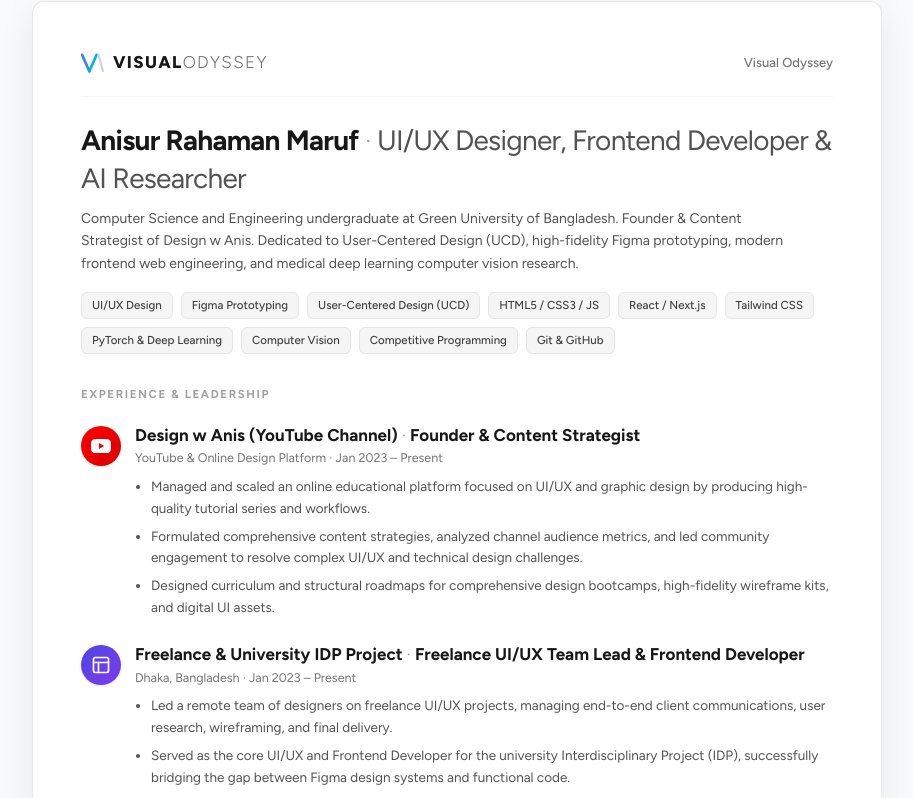
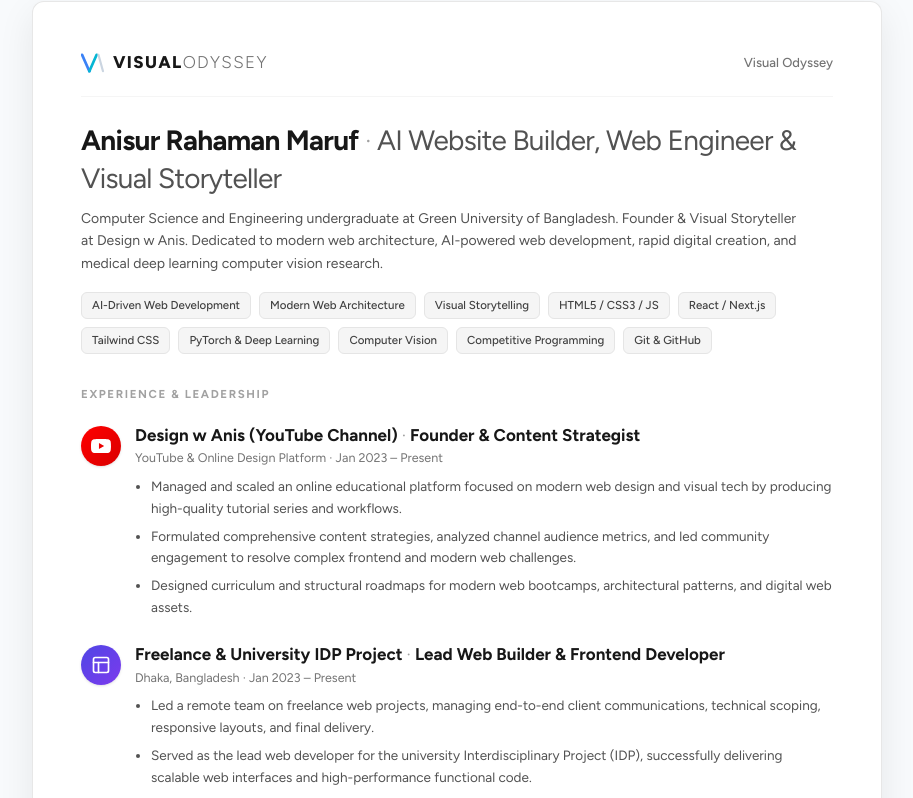
Before and after one commit to maruf320101/Visual-odyssey, a Next.js app: page /resume in a window 1280 px wide. Shown: the part 200-998 px from the top of the page, without its empty margins (183-1096 px from the left). Built offline with nearby package versions, Linux system fonts and the light colour scheme.

Commit message:
Remove all em-dashes, remove UI/UX and Figma references, rebrand to AI Website Builder across site

```diff
--- a/app/layout.tsx
+++ b/app/layout.tsx
@@ -11,7 +11,7 @@ export const viewport: Viewport = {
 export const metadata: Metadata = {
   title: "Visual Odyssey · Anisur Rahaman Maruf",
   description:
-    "Visual Odyssey — Portfolio of Anisur Rahaman Maruf, AI Product Builder & Visual Storyteller.",
+    "Visual Odyssey · Portfolio of Anisur Rahaman Maruf, AI Website Builder & Visual Storyteller.",
   icons: {
     icon: [
       { url: "/icon.svg", type: "image/svg+xml" },
@@ -25,7 +25,7 @@ export const metadata: Metadata = {
   openGraph: {
     title: "Visual Odyssey · Anisur Rahaman Maruf",
     description:
-      "Visual Odyssey — Portfolio of Anisur Rahaman Maruf, AI Product Builder & Visual Storyteller.",
+      "Visual Odyssey · Portfolio of Anisur Rahaman Maruf, AI Website Builder & Visual Storyteller.",
     type: "website",
   },
   twitter: {
--- a/app/resume/page.tsx
+++ b/app/resume/page.tsx
@@ -60,18 +60,18 @@ export default function ResumePage() {
                 <h1 className="text-[24px] sm:text-[28px] font-bold tracking-tight text-neutral-900 leading-snug">
                   Anisur Rahaman Maruf{" "}
                   <span className="text-neutral-400 font-light">·</span>{" "}
-                  <span className="text-neutral-600 font-normal">UI/UX Designer, Frontend Developer &amp; AI Researcher</span>
+                  <span className="text-neutral-600 font-normal">AI Website Builder, Web Engineer &amp; Visual Storyteller</span>
                 </h1>
                 <p className="mt-2.5 text-[14px] leading-relaxed text-neutral-600 max-w-[720px]">
-                  Computer Science and Engineering undergraduate at Green University of Bangladesh. Founder &amp; Content Strategist of Design w Anis. Dedicated to User-Centered Design (UCD), high-fidelity Figma prototyping, modern frontend web engineering, and medical deep learning computer vision research.
+                  Computer Science and Engineering undergraduate at Green University of Bangladesh. Founder &amp; Visual Storyteller at Design w Anis. Dedicated to modern web architecture, AI-powered web development, rapid digital creation, and medical deep learning computer vision research.
                 </p>
 
                 {/* Skill tag pills from authentic PDF */}
                 <div className="flex flex-wrap gap-2 mt-4">
                   {[
-                    "UI/UX Design",
-                    "Figma Prototyping",
-                    "User-Centered Design (UCD)",
+                    "AI-Driven Web Development",
+                    "Modern Web Architecture",
+                    "Visual Storytelling",
                     "HTML5 / CSS3 / JS",
                     "React / Next.js",
                     "Tailwind CSS",
@@ -116,19 +116,19 @@ export default function ResumePage() {
                       </p>
                       <ul className="list-disc list-outside ml-4 space-y-1.5 text-[13.5px] leading-relaxed text-neutral-600">
                         <li>
-                          Managed and scaled an online educational platform focused on UI/UX and graphic design by producing high-quality tutorial series and workflows.
+                          Managed and scaled an online educational platform focused on modern web design and visual tech by producing high-quality tutorial series and workflows.
                         </li>
                         <li>
-                          Formulated comprehensive content strategies, analyzed channel audience metrics, and led community engagement to resolve complex UI/UX and technical design challenges.
+                          Formulated comprehensive content strategies, analyzed channel audience metrics, and led community engagement to resolve complex frontend and modern web challenges.
                         </li>
                         <li>
-                          Designed curriculum and structural roadmaps for comprehensive design bootcamps, high-fidelity wireframe kits, and digital UI assets.
+                          Designed curriculum and structural roadmaps for modern web bootcamps, architectural patterns, and digital web assets.
                         </li>
                       </ul>
                     </div>
                   </div>
 
-                  {/* Job 2: Freelance UI/UX & IDP */}
+                  {/* Job 2: Freelance Web & IDP */}
                   <div className="flex items-start gap-3.5">
                     <div
                       className="w-10 h-10 rounded-full flex items-center justify-center text-white shrink-0 mt-0.5 shadow-sm"
@@ -142,17 +142,17 @@ export default function ResumePage() {
                     </div>
                     <div>
                       <h3 className="text-[17px] font-bold text-neutral-900 leading-snug">
-                        Freelance &amp; University IDP Project <span className="font-normal text-neutral-400">·</span> Freelance UI/UX Team Lead &amp; Frontend Developer
+                        Freelance &amp; University IDP Project <span className="font-normal text-neutral-400">·</span> Lead Web Builder &amp; Frontend Developer
                       </h3>
                       <p className="text-[12.5px] text-neutral-500 mt-0.5 mb-2">
                         Dhaka, Bangladesh · Jan 2023 – Present
                       </p>
                       <ul className="list-disc list-outside ml-4 space-y-1.5 text-[13.5px] leading-relaxed text-neutral-600">
                         <li>
-                          Led a remote team of designers on freelance UI/UX projects, managing end-to-end client communications, user research, wireframing, and final delivery.
+                          Led a remote team on freelance web projects, managing end-to-end client communications, technical scoping, responsive layouts, and final delivery.
                         </li>
                         <li>
-                          Served as the core UI/UX and Frontend Developer for the university Interdisciplinary Project (IDP), successfully bridging the gap between Figma design systems and functional code.
+                          Served as the lead web developer for the university Interdisciplinary Project (IDP), successfully delivering scalable web interfaces and high-performance functional code.
                         </li>
                         <li>
                           Collaborated with cross-functional team members to implement clean, responsive, and accessible user interfaces using modern frontend technologies.
@@ -277,7 +277,7 @@ export default function ResumePage() {
                     <h4 className="font-bold text-neutral-900">Web Development &amp; Engineering</h4>
                     <p className="text-[11.5px] text-neutral-500 mb-1">Personal &amp; Academic · Jan 2025 – Mar 2026</p>
                     <p className="text-neutral-600 leading-relaxed text-[12.5px]">
-                      Engineered responsive web applications translating Figma wireframes into pixel-perfect production code with HTML5, CSS3, JavaScript, and Git version control.
+                      Engineered responsive web applications with modern architecture, translating visual concepts into pixel-perfect production code with HTML5, CSS3, JavaScript, Next.js, and Git.
                     </p>
                   </div>
                 </div>
@@ -314,7 +314,7 @@ export default function ResumePage() {
                 </p>
                 <div className="text-[12px] text-neutral-600 space-y-1.5 leading-relaxed">
                   <p>
-                    <strong className="text-neutral-900">Design &amp; Prototyping:</strong> UI/UX Design, High-Fidelity Wireframing, Interactive Prototyping, User-Centered Design (UCD), Figma, Design Systems.
+                    <strong className="text-neutral-900">AI &amp; Web Building:</strong> AI-Powered Web Development, Modern Web Architecture, Visual Storytelling, Responsive Systems, Performance Optimization.
                   </p>
                   <p>
                     <strong className="text-neutral-900">Web &amp; Databases:</strong> HTML5, CSS3, JavaScript, MySQL, MySQL Workbench, React, Next.js, Tailwind CSS, Responsive Web.
--- a/app/work/[slug]/page.tsx
+++ b/app/work/[slug]/page.tsx
@@ -895,7 +895,7 @@ export default async function CaseStudyPage({ params }: { params: Promise<{ slug
             >
               Work
             </Link>
-            {/* Close Button (✕) — Returns back to Selected Work grid */}
+            {/* Close Button (✕): Returns back to Selected Work grid */}
             <Link
               href="/#work"
               className="w-9 h-9 rounded-full bg-neutral-100 hover:bg-neutral-200 flex items-center justify-center text-neutral-600 hover:text-neutral-900 transition-colors ml-2"
--- a/components/AboutSection.tsx
+++ b/components/AboutSection.tsx
@@ -58,7 +58,7 @@ function Lightbox({
       transition={{ duration: 0.25 }}
       onClick={onClose}
     >
-      {/* Close button — rounded-xl box, larger */}
+      {/* Close button: rounded-xl box */}
       <button
         onClick={onClose}
         className={`absolute top-5 right-5 sm:top-7 sm:right-7 z-20 w-11 h-11 sm:w-12 sm:h-12 rounded-xl flex items-center justify-center transition-all duration-200 hover:scale-105 active:scale-95 cursor-pointer shadow-sm ${
@@ -71,7 +71,7 @@ function Lightbox({
         <X size={22} strokeWidth={2.2} />
       </button>
 
-      {/* Prev button — clean large chevron, NO circle background */}
+      {/* Prev button */}
       <button
         onClick={(e) => { e.stopPropagation(); prev(); }}
         className={`absolute left-2 sm:left-6 top-1/2 -translate-y-1/2 z-20 transition-all duration-200 hover:scale-115 active:scale-90 cursor-pointer p-2 flex items-center justify-center ${
@@ -84,7 +84,7 @@ function Lightbox({
         <ChevronLeft size={44} strokeWidth={1.8} />
       </button>
 
-      {/* Next button — clean large chevron, NO circle background */}
+      {/* Next button */}
       <button
         onClick={(e) => { e.stopPropagation(); next(); }}
         className={`absolute right-2 sm:right-6 top-1/2 -translate-y-1/2 z-20 transition-all duration-200 hover:scale-115 active:scale-90 cursor-pointer p-2 flex items-center justify-center ${
--- a/components/ExperienceSection.tsx
+++ b/components/ExperienceSection.tsx
@@ -21,21 +21,17 @@ function ExperienceAvatar({ type }: { type: string }) {
               <path d="M23.498 6.186a3.016 3.016 0 0 0-2.122-2.136C19.505 3.545 12 3.545 12 3.545s-7.505 0-9.377.505A3.017 3.017 0 0 0 .502 6.186C0 8.07 0 12 0 12s0 3.93.502 5.814a3.016 3.016 0 0 0 2.122 2.136c1.871.505 9.376.505 9.376.505s7.505 0 9.377-.505a3.015 3.015 0 0 0 2.122-2.136C24 15.93 24 12 24 12s0-3.93-.502-5.814zM9.545 15.568V8.432L15.818 12l-6.273 3.568z" />
             </svg>
           </div>
-          {/* Overlapping Sub-Badge: Figma */}
+          {/* Overlapping Sub-Badge: Creative */}
           <div
-            className="absolute -bottom-1 -right-1 w-[22px] h-[22px] sm:w-[24px] sm:h-[24px] rounded-full flex items-center justify-center shadow-md"
+            className="absolute -bottom-1 -right-1 w-[22px] h-[22px] sm:w-[24px] sm:h-[24px] rounded-full flex items-center justify-center shadow-md text-amber-400"
             style={{
               background: "#18181B",
               border: "2.5px solid var(--bg)",
             }}
-            title="Figma UI/UX"
+            title="Visual Storytelling"
           >
-            <svg className="w-3 h-3 fill-none stroke-purple-400" viewBox="0 0 24 24" strokeWidth="2.4" strokeLinecap="round" strokeLinejoin="round">
-              <path d="M5 5.5A3.5 3.5 0 0 1 8.5 2H12v7H8.5A3.5 3.5 0 0 1 5 5.5z"/>
-              <path d="M12 2h3.5a3.5 3.5 0 1 1 0 7H12V2z"/>
-              <path d="M12 12.5a3.5 3.5 0 1 1 7 0 3.5 3.5 0 1 1-7 0z"/>
-              <path d="M5 19.5A3.5 3.5 0 0 1 8.5 16H12v3.5a3.5 3.5 0 1 1-7 0z"/>
-              <path d="M5 12.5A3.5 3.5 0 0 1 8.5 9H12v7H8.5A3.5 3.5 0 0 1 5 12.5z"/>
+            <svg className="w-3 h-3 fill-current" viewBox="0 0 24 24">
+              <path d="M12 2l2.4 7.4h7.6l-6.2 4.5 2.4 7.4-6.2-4.5-6.2 4.5 2.4-7.4-6.2-4.5h7.6z"/>
             </svg>
           </div>
         </div>
@@ -43,13 +39,14 @@ function ExperienceAvatar({ type }: { type: string }) {
 
     case "freelance":
     case "uiux":
+    case "web":
       return (
         <div className="relative shrink-0 mt-0.5 sm:mt-1">
-          {/* Main Disc: UI/UX Frame */}
+          {/* Main Disc: Modern Web Architecture */}
           <div
             className="w-[50px] h-[50px] sm:w-[56px] sm:h-[56px] rounded-full flex items-center justify-center text-white shadow-sm ring-1 ring-black/5 dark:ring-white/10"
             style={{ background: "linear-gradient(135deg, #4F46E5 0%, #7C3AED 100%)" }}
-            title="UI/UX Design Systems"
+            title="Modern Web Systems"
           >
             <svg className="w-6 h-6 fill-none stroke-current" viewBox="0 0 24 24" strokeWidth="2" strokeLinecap="round" strokeLinejoin="round">
               <rect x="3" y="3" width="18" height="18" rx="2" />
--- a/components/Header.tsx
+++ b/components/Header.tsx
@@ -76,7 +76,7 @@ export default function Header() {
   return (
     <header className="absolute top-0 left-0 right-0 z-50 flex justify-center px-2.5 sm:px-6 lg:px-8 pt-3 sm:pt-5">
       <div className="w-full max-w-[1450px] flex items-center justify-between gap-2 sm:gap-4">
-        {/* Main Nav Pill — Refined, sleek, luxurious */}
+        {/* Main Nav Pill: Refined, sleek, luxurious */}
         <nav
           className="flex-1 min-w-0 flex items-center justify-between px-3 sm:px-8 h-[46px] sm:h-[74px] rounded-[50px] transition-all duration-150"
           style={{
--- a/lib/content.ts
+++ b/lib/content.ts
@@ -14,19 +14,19 @@ export const HERO = {
 
 export const AI_SECTION = {
   eyebrow: "Method",
-  title: "Co-piloting with AI to ship at 10x speed.",
+  title: "Building modern websites with AI at 10x speed.",
   points: [
     {
-      title: "Natural prompt-to-code fluency",
-      body: "I work with AI models effortlessly—translating complex product requirements into clean architecture, robust logic, and interactive UI in real time.",
+      title: "Natural prompt to code fluency",
+      body: "I collaborate with AI models effortlessly, turning complex vision into clean architecture, robust APIs, and modern responsive websites in real time.",
     },
     {
-      title: "Figma to live Next.js at warp speed",
-      body: "I pair design systems with agentic workflows to turn mockups into production-ready code, eliminating weeks of boilerplate without losing precision.",
+      title: "Concept to live web apps at warp speed",
+      body: "I leverage agentic workflows to build full-stack websites from idea to deployment, eliminating weeks of repetitive boilerplate while ensuring modern web standards.",
     },
     {
-      title: "Human taste sets the standard",
-      body: "AI delivers unprecedented speed, but human intuition defines the soul. I direct the vision, critique details, and polish micro-interactions to perfection.",
+      title: "Human vision shapes the future",
+      body: "AI brings unprecedented speed and intelligence, while human creativity defines the purpose. I direct the architecture, engineer the details, and craft digital experiences built for tomorrow.",
     },
   ],
 };
@@ -73,22 +73,22 @@ export const EXPERIENCE = [
     period: "2023 – Present",
     role: "Founder & Content Strategist",
     company: "Design w Anis (YouTube)",
-    logos: ["youtube", "figma"],
+    logos: ["youtube", "code"],
     bullets: [
-      "Founded and scaled an online design education platform focused on UI/UX, interaction design, and modern Figma workflows for a growing digital audience.",
-      "Formulated comprehensive content strategies, analyzed channel audience metrics, and led active community engagement to resolve complex UI/UX and technical design challenges.",
-      "Architected structural roadmaps and curricula for design bootcamps, producing reusable design systems, high-fidelity wireframe kits, and digital assets.",
+      "Founded and scaled an online educational platform focused on modern web workflows, visual content, and creative technologies for a growing digital audience.",
+      "Formulated comprehensive content strategies, analyzed channel audience metrics, and led active community engagement to resolve complex web engineering and creative challenges.",
+      "Architected structural roadmaps and curricula for technical bootcamps, producing reusable design systems, component kits, and digital web assets.",
     ],
   },
   {
-    logoType: "uiux",
+    logoType: "code",
     period: "2023 – Present",
-    role: "Freelance UI/UX Team Lead & Frontend Developer",
+    role: "Freelance AI Web Developer & Frontend Engineer",
     company: "Freelance & University IDP",
-    logos: ["uiux", "code"],
+    logos: ["code", "ai"],
     bullets: [
-      "Led a remote team of designers across diverse freelance UI/UX projects, managing end-to-end client communications, user research, wireframing, and final design delivery.",
-      "Served as the core UI/UX and Frontend Developer for the University Interdisciplinary Project (IDP), successfully bridging the gap between Figma design systems and functional production code.",
+      "Led a remote team across diverse web development projects, managing end-to-end client communications, technical specifications, and final web delivery.",
+      "Served as the core Frontend Developer for the University Interdisciplinary Project (IDP), successfully turning conceptual architectures into functional production code.",
       "Engineered clean, responsive, and accessible user interfaces utilizing modern frontend technologies (HTML5, CSS3, JavaScript, Tailwind CSS).",
     ],
   },
--- a/lib/projects.ts
+++ b/lib/projects.ts
@@ -103,13 +103,13 @@ export const PROJECTS: ProjectItem[] = [
     ],
   },
 
-  // ─── Project 2: NextAdmin — Enterprise SaaS & Analytics Dashboard ───
+  // ─── Project 2: NextAdmin: Enterprise SaaS & Analytics Dashboard ───
   {
     id: "next-admin",
     slug: "next-admin",
     index: "02",
     company: "NextAdmin",
-    title: "NextAdmin — Enterprise SaaS Dashboard",
+    title: "NextAdmin: Enterprise SaaS Dashboard",
     blurb: "Full-stack SaaS analytics dashboard with interactive charts, financial KPIs, user tables, and dark mode.",
     heroSubtitle: "Next.js 15, TypeScript, Tailwind CSS, ApexCharts, real-time metrics, and customizable admin portal layouts.",
     liveUrl: "https://demo.nextadmin.co",
@@ -161,13 +161,13 @@ export const PROJECTS: ProjectItem[] = [
     ],
   },
 
-  // ─── Project 3: Midday — Modern Financial OS & Invoicing ───
+  // ─── Project 3: Midday: Modern Financial OS & Invoicing ───
   {
     id: "midday-finance",
     slug: "midday-finance",
     index: "03",
     company: "Midday.ai",
-    title: "Midday — Financial OS & Invoicing",
+    title: "Midday: Financial OS & Invoicing",
     blurb: "All-in-one business finance engine with automated invoicing, profit & loss analytics, and glassmorphism UI.",
     heroSubtitle: "Next.js, Supabase, Tailwind CSS, Server Actions, financial APIs, and ultra-smooth financial micro-interactions.",
     liveUrl: "https://midday.ai",
@@ -219,13 +219,13 @@ export const PROJECTS: ProjectItem[] = [
     ],
   },
 
-  // ─── Project 4: Dub.co — Marketing Analytics & Link Infrastructure ───
+  // ─── Project 4: Dub.co: Marketing Analytics & Link Infrastructure ───
   {
     id: "dub-analytics",
     slug: "dub-analytics",
     index: "04",
     company: "Dub.co",
-    title: "Dub.co — Marketing Analytics Platform",
+    title: "Dub.co: Marketing Analytics Platform",
     blurb: "Real-time link management platform with geographic conversion tracking, custom domains, and QR engine.",
     heroSubtitle: "Next.js, Upstash Redis, Framer Motion, geographic map tracking, and sub-millisecond click analytics.",
     liveUrl: "https://dub.co",
@@ -277,13 +277,13 @@ export const PROJECTS: ProjectItem[] = [
     ],
   },
 
-  // ─── Project 5: Cal.com — Interactive Scheduling & Booking Platform ───
+  // ─── Project 5: Cal.com: Interactive Scheduling & Booking Platform ───
   {
     id: "cal-booking",
     slug: "cal-booking",
     index: "05",
     company: "Cal.com",
-    title: "Cal.com — Scheduling Infrastructure",
+    title: "Cal.com: Scheduling Infrastructure",
     blurb: "Complex interactive appointment booking platform with automatic timezone routing and calendar synchronization.",
     heroSubtitle: "React, Next.js, Framer Motion, fluid appointment reservation, and multi-tenant calendar engine.",
     liveUrl: "https://cal.com",
@@ -359,11 +359,11 @@ export const ARCHIVE_PROJECTS: ProjectItem[] = [
     company: "LI.FI Protocol",
     title: "LI.FI AI Design System",
     blurb: "Token-first system for a cross-chain protocol, expanded with AI.",
-    heroSubtitle: "Token-first multi-chain design system engineered with design tokens, Figma variables, responsive components, and automated code handoff.",
+    heroSubtitle: "Token-first multi-chain design system engineered with semantic tokens, responsive components, and automated code handoff.",
     liveUrl: "https://li.fi",
     color: "#805AD5",
     hue: 270,
-    tags: ["Design System", "Tokens", "Figma", "Web3", "AI Workflow"],
+    tags: ["Design System", "Tokens", "Modern Web", "Web3", "AI Workflow"],
     iconGradient: "linear-gradient(135deg, #7928CA 0%, #FF0080 100%)",
     sections: [
       {
@@ -378,7 +378,7 @@ export const ARCHIVE_PROJECTS: ProjectItem[] = [
         number: "01",
         title: "Tokens & Foundations",
         subtitle: "Design Tokens Generated from Code Tokens",
-        description: "Semantic design tokens synchronizing color palettes, typography scales, spacing units, and radius tokens bi-directionally between Figma variables and CSS tokens.",
+        description: "Semantic design tokens synchronizing color palettes, typography scales, spacing units, and radius tokens bi-directionally between design systems and CSS tokens.",
         visualType: "tokens-card",
       },
       {
@@ -451,7 +451,7 @@ export const ARCHIVE_PROJECTS: ProjectItem[] = [
         id: "hero",
         number: "00",
         title: "Overview",
-        description: "Jumper is LI.FI's consumer-facing cross-chain liquidity aggregator. The brand was created from zero — establishing an energetic, trustworthy aesthetic that simplifies complex bridge operations.",
+        description: "Jumper is LI.FI's consumer-facing cross-chain liquidity aggregator. The brand was created from zero, establishing an energetic, trustworthy aesthetic that simplifies complex bridge operations.",
         visualType: "laptop-hero",
       },
       {
@@ -581,7 +581,7 @@ export const ARCHIVE_PROJECTS: ProjectItem[] = [
         number: "01",
         title: "Pro Viewfinder UX",
         subtitle: "Independent Focus & Exposure Reticles",
-        description: "Allowed photographers to lock focus on the subject with a 2-finger tap while adjusting exposure on backlighting independently — an industry first on iOS.",
+        description: "Allowed photographers to lock focus on the subject with a 2-finger tap while adjusting exposure on backlighting independently, an industry first on iOS.",
         visualType: "mobile-showcase",
       },
       {
```
Also changed, not shown: components/Hero.tsx (+5 -6 lines), components/WorkSection.tsx (+6 -6 lines).
